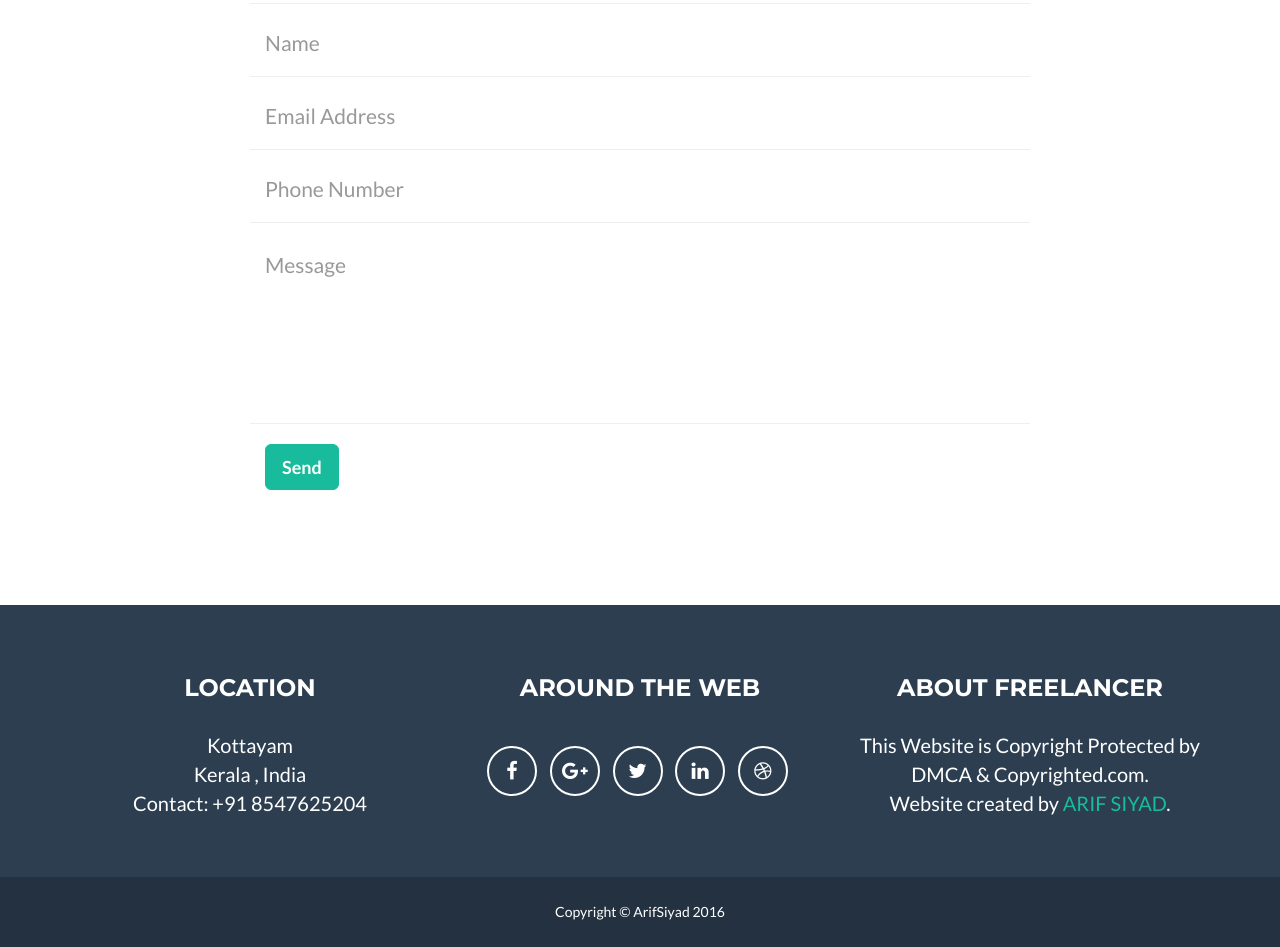
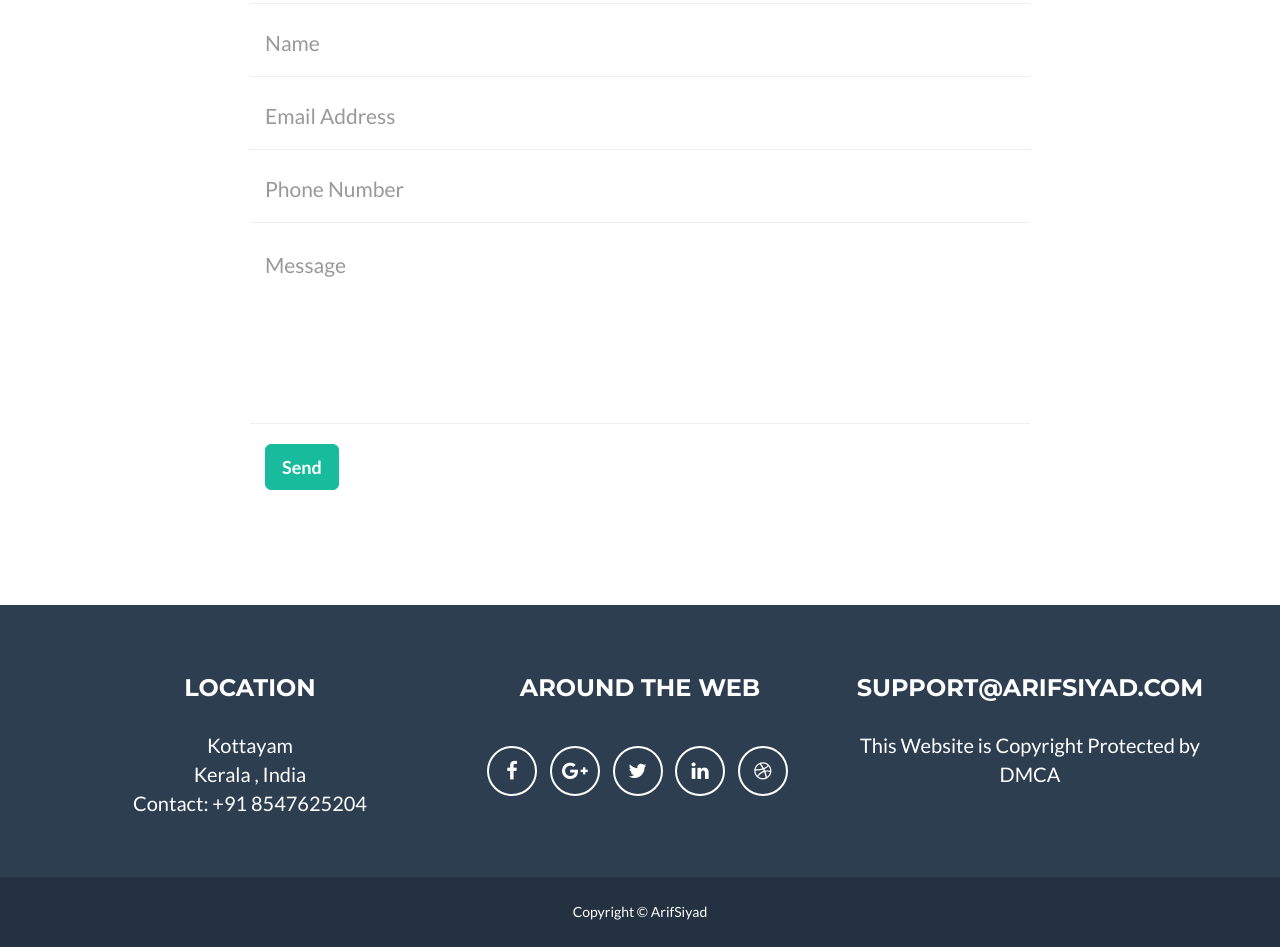
Before and after one commit to arifsiyad/arifsiyad.github.io, a website: page index.html in a window 1280 px wide. Shown: the part 2400-3347 px from the top of the page. Drawn offline with nearby package versions, Linux system fonts and the light colour scheme.

Commit message:
email added

```diff
--- a/index.html
+++ b/index.html
@@ -266,8 +266,8 @@
                         </ul>
                     </div>
                     <div class="footer-col col-md-4">
-                        <h3>About Freelancer</h3>
-                        <p>This Website is Copyright Protected by DMCA & Copyrighted.com. <br>Website created by <a href="http://www.facebook.com/arifsiyad">ARIF SIYAD</a>.</p>
+                        <h3>support@arifsiyad.com</h3>
+                        <p>This Website is Copyright Protected by DMCA </p>
                     </div>
                 </div>
             </div>
@@ -276,8 +276,7 @@
             <div class="container">
                 <div class="row">
                     <div class="col-lg-12">
-                        Copyright &copy; ArifSiyad 2016
-                    </div>
+                        Copyright &copy; ArifSiyad                    </div>
                 </div>
             </div>
         </div>
```
